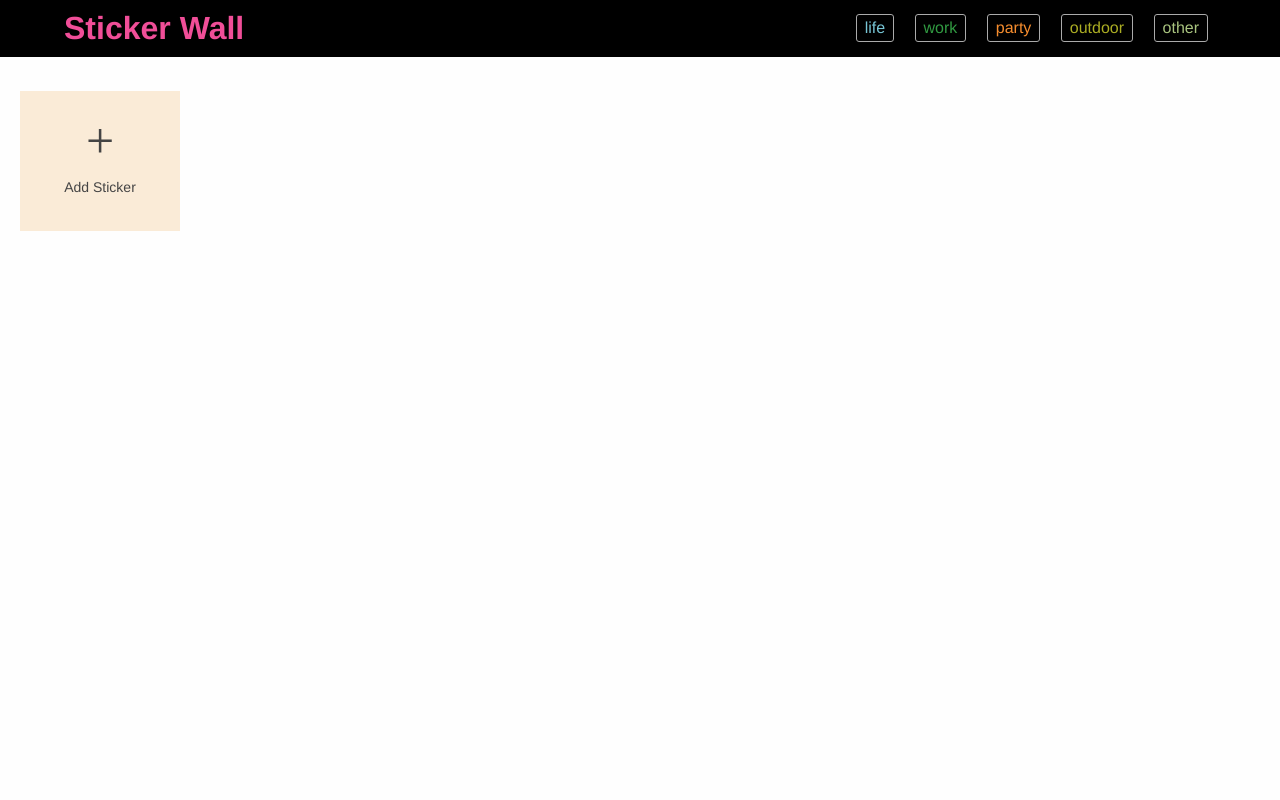
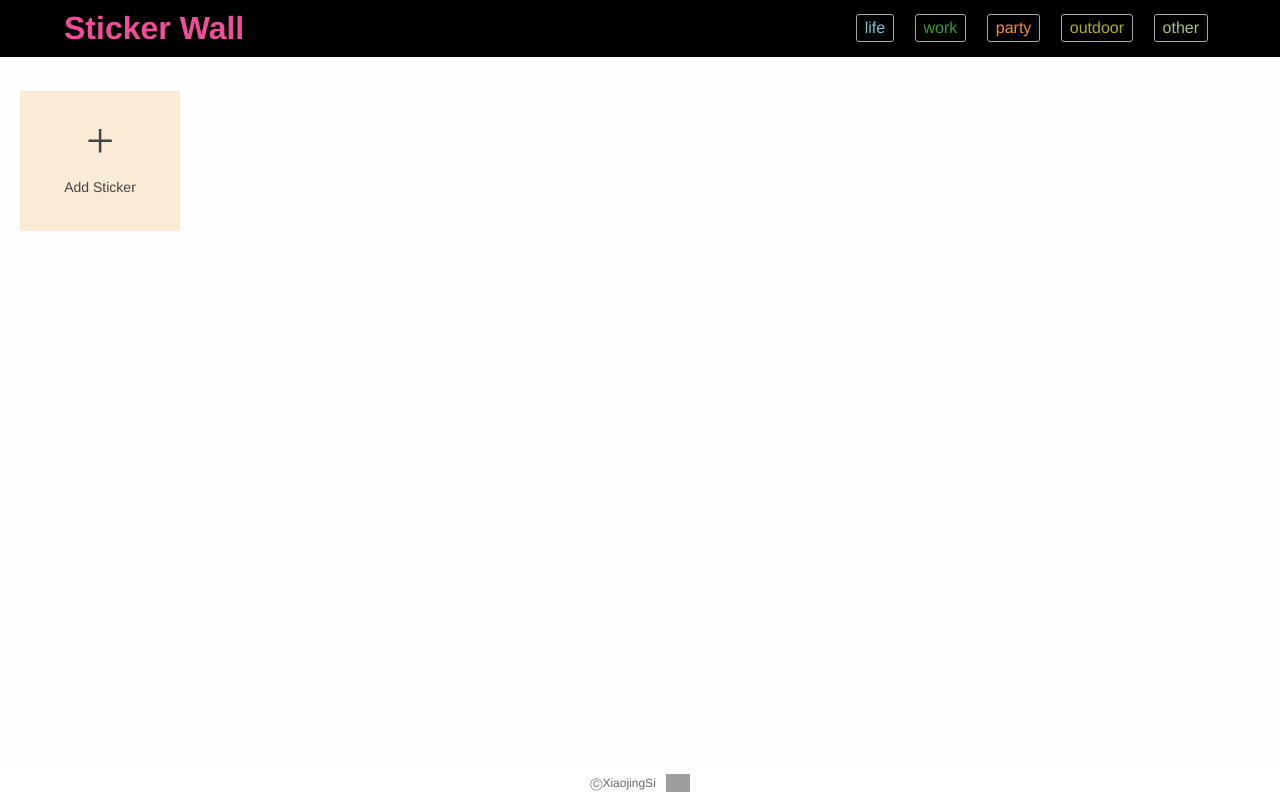
Before and after one commit to sarah-tw/vanila-sticker-wall, a website: page index.html in a window 1280 px wide. Drawn offline with nearby package versions, Linux system fonts and the light colour scheme; grey boxes are pictures that could not be loaded; files whose address does not match are found by name.

Commit message:
Add footer and visiter count

```diff
--- a/index.html
+++ b/index.html
@@ -39,6 +39,10 @@
 			</ul>
 		</div>
 	</main>
+	<footer>
+		<span>ⒸXiaojingSi</span>
+		<img src="http://www.reliablecounter.com/count.php?page=sarah-tw.github.io/vanila-sticker-wall/&digit=style/plain/15/&reloads=0" alt="" title="" border="0"></a><br /><a href="http://" target="_blank" style="font-family: Geneva, Arial; font-size: 9px; color: #330010; text-decoration: none;">
+	</footer>
 
 	<script id="stickers_template"  type="text/x-jQuery-tmpl">
 		<% _.forEach(stickers, function(s) { %>
--- a/src/sass/main.scss
+++ b/src/sass/main.scss
@@ -191,3 +191,20 @@ header {
 	text-transform: lowercase;
 
 }
+footer {
+	position: fixed;
+    width: 100%;
+    bottom: 0;
+    display: flex;
+    align-items: center;
+    justify-content: center;
+    color: #666;
+    text-align: center;
+    padding: 8px 0;
+    font-size: 12px;
+    background-color: white;
+    img {
+		margin-left: 10px;
+		width: 24px;
+    }
+}
```
Also changed, not shown: dist/css/main.css.
